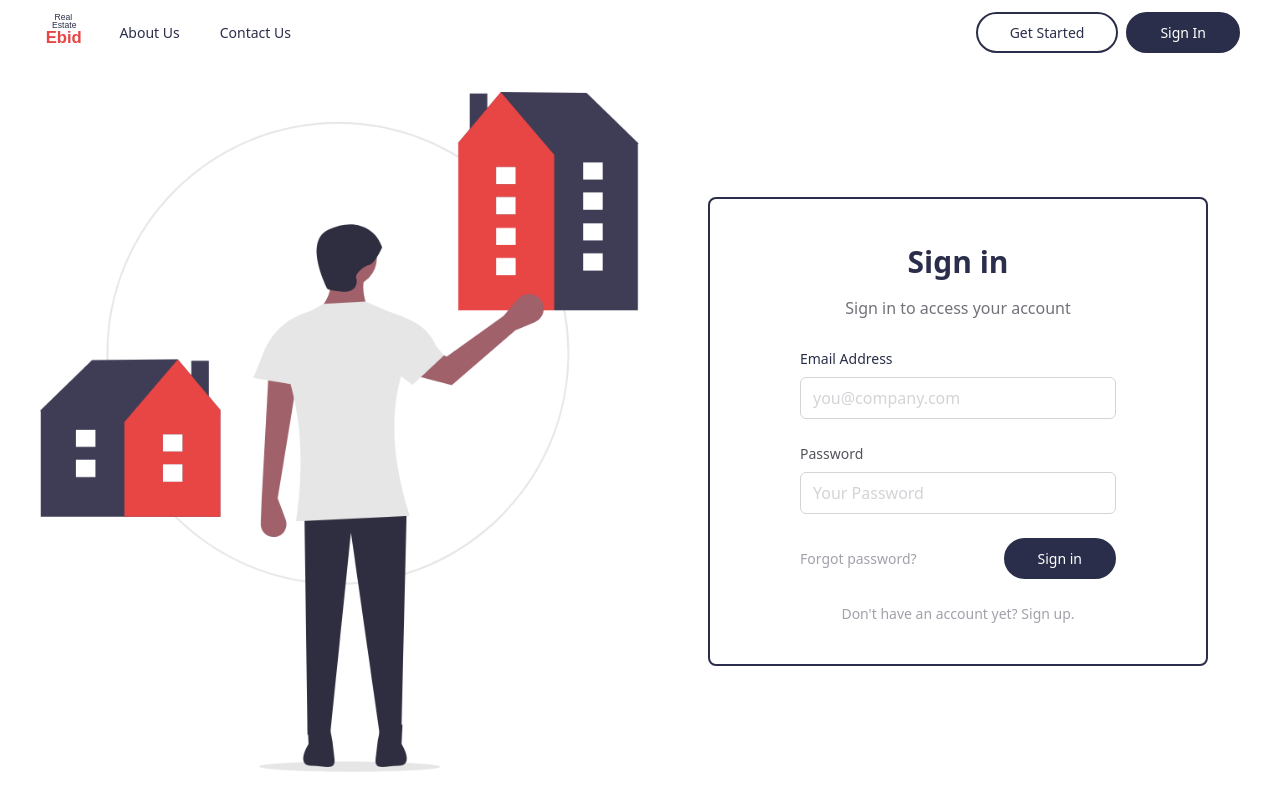
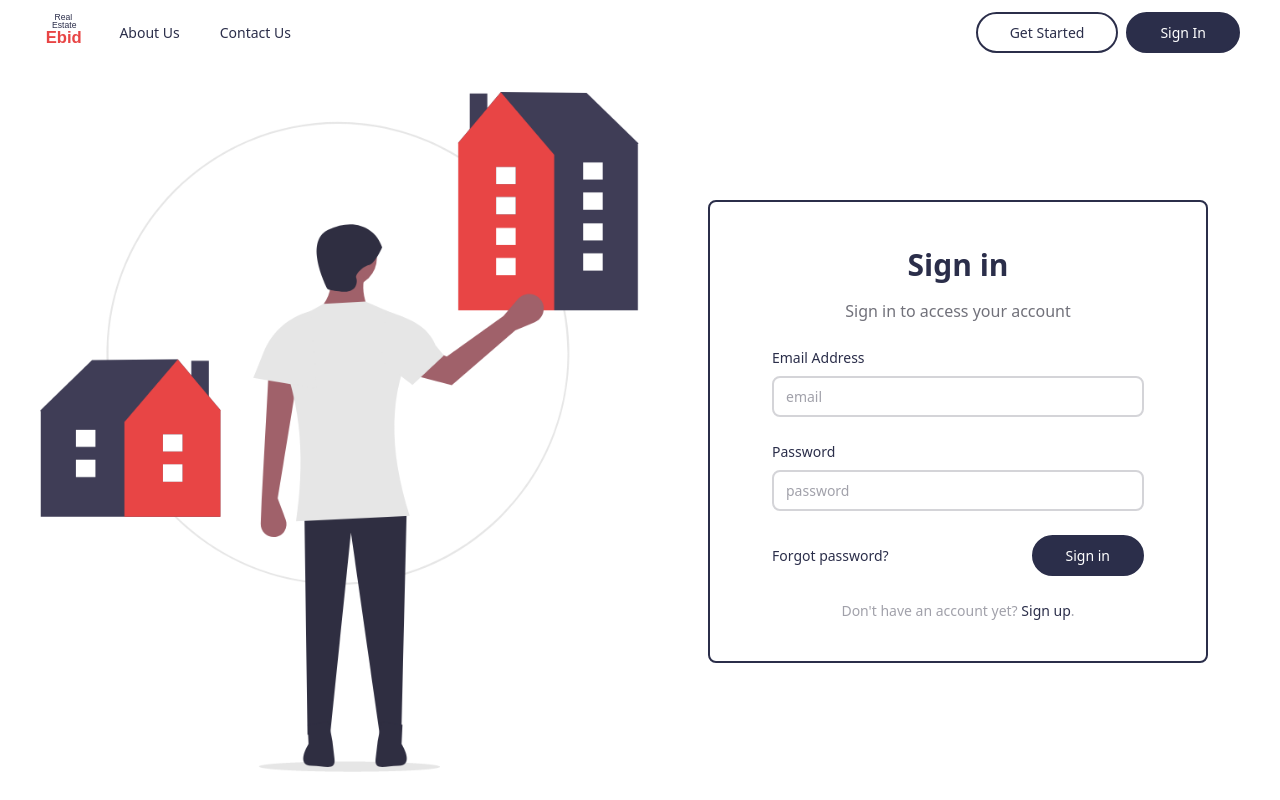
Before and after one commit to NidhalNouma/RealStateEbid, a React (Create React App) app in the folder reactapp/: page /sign-in in a window 1280 px wide. Built offline with nearby package versions, Linux system fonts and the light colour scheme.

Commit message:
adding sign up UI

```diff
--- a/reactapp/src/Components/AdHome.js
+++ b/reactapp/src/Components/AdHome.js
@@ -1,11 +1,17 @@
 import React from "react";
 
-function AdHome() {
+export const AdHome = () => {
   return (
     <div className="bg-SColor h-56 w-48 mb-6 flex items-center justify-center">
       <h1 className="font-bold text-lg">AD</h1>
     </div>
   );
-}
+};
 
-export default AdHome;
+export const AdHomeMob = () => {
+  return (
+    <div className="bg-SColor h-full w-full mb-6 flex items-center justify-center">
+      <h1 className="font-bold text-lg">AD</h1>
+    </div>
+  );
+};
--- a/reactapp/src/Components/SearchBox.js
+++ b/reactapp/src/Components/SearchBox.js
@@ -29,7 +29,7 @@ function SearchBox({ close }) {
             <XIcon
               className={
                 "block h-7 w-7 cursor-pointer hover:text-PColor " +
-                (search.length == 0 ? "text-PColor" : "text-gray-300")
+                (search.length === 0 ? "text-PColor" : "text-gray-300")
               }
               aria-hidden="true"
             />
--- a/reactapp/src/Components/SignInForm.js
+++ b/reactapp/src/Components/SignInForm.js
@@ -1,69 +1,40 @@
 import React from "react";
 import { PButton } from "../Dcomponents/Button";
+import { InputLabel } from "../Dcomponents/Input";
+import { TextLink } from "../Dcomponents/Links";
+import routes from "../Constant/routes";
 
 function SignInForm() {
   return (
     <div class="flex items-center bg-white w-11/12 md:w-9/12">
       <div class="container mx-auto">
         <div class="w-full mx-auto my-10">
-          <div class="text-center">
+          <div class="text-center mb-6">
             <h1 class="my-3 text-3xl font-semibold text-PColor">Sign in</h1>
             <p class="text-gray-500 dark:text-gray-400">
               Sign in to access your account
             </p>
           </div>
-          <div class="m-7">
-            <form action="">
-              <div class="mb-6">
-                <label for="email" class="block mb-2 text-sm text-PColor">
-                  Email Address
-                </label>
-                <input
+          <InputLabel
+            label="Email Address"
             type="email"
-                  name="email"
-                  id="email"
-                  placeholder="you@company.com"
-                  class="w-full px-3 py-2 placeholder-gray-300 border border-gray-300 rounded-md focus:outline-none focus:ring focus:ring-indigo-100 focus:border-indigo-300 dark:bg-gray-700 dark:text-white dark:placeholder-gray-500 dark:border-gray-600 dark:focus:ring-gray-900 dark:focus:border-gray-500"
+            placeholder="email"
+            className="mb-6"
           />
-              </div>
-              <div class="mb-6">
-                <div class="flex justify-between mb-2">
-                  <label
-                    for="password"
-                    class="text-sm text-gray-600 dark:text-gray-400"
-                  >
-                    Password
-                  </label>
-                </div>
-                <input
+          <InputLabel
+            label="Password"
             type="password"
-                  name="password"
-                  id="password"
-                  placeholder="Your Password"
-                  class="w-full px-3 py-2 placeholder-gray-300 border border-gray-300 rounded-md focus:outline-none focus:ring focus:ring-indigo-100 focus:border-indigo-300 dark:bg-gray-700 dark:text-white dark:placeholder-gray-500 dark:border-gray-600 dark:focus:ring-gray-900 dark:focus:border-gray-500"
+            placeholder="password"
+            className="mb-6"
           />
-              </div>
           <div class="mb-6 flex items-center justify-between">
-                <a
-                  href="#!"
-                  class="text-sm text-gray-400 focus:outline-none focus:text-indigo-500 hover:text-indigo-500 dark:hover:text-indigo-300"
-                >
-                  Forgot password?
-                </a>
+            <TextLink>Forgot password?</TextLink>
             <PButton>Sign in</PButton>
           </div>
           <p class="text-sm text-center text-gray-400">
             Don&#x27;t have an account yet?{" "}
-                <a
-                  href="#!"
-                  class="text-indigo-400 focus:outline-none focus:underline focus:text-indigo-500 dark:focus:border-indigo-800"
-                >
-                  Sign up
-                </a>
-                .
+            <TextLink to={routes.getStarted}>Sign up</TextLink>.
           </p>
-            </form>
-          </div>
         </div>
       </div>
     </div>
--- /dev/null
+++ b/reactapp/src/Components/SignUpForm.js
@@ -0,0 +1,91 @@
+import React from "react";
+import { PButton } from "../Dcomponents/Button";
+import { InputLabel, InputFile, Checkbox } from "../Dcomponents/Input";
+import { TextLink } from "../Dcomponents/Links";
+import routes from "../Constant/routes";
+
+function SignInForm() {
+  return (
+    <div class="flex items-center bg-white w-11/12 md:w-9/12">
+      <div class="container mx-auto">
+        <div class="w-full mx-auto my-10">
+          <div class="text-center">
+            <h1 class="my-3 text-3xl font-semibold text-PColor">Sign up</h1>
+            <p class="text-gray-500 dark:text-gray-400">
+              Sign up to get an account
+            </p>
+          </div>
+          <div class="m-7">
+            <InputLabel
+              label="User name"
+              type="text"
+              placeholder="user name"
+              className="mb-4"
+            />
+            <InputLabel
+              label="First name"
+              type="text"
+              placeholder="first name"
+              className="mb-4"
+            />
+            <InputLabel
+              label="Last name"
+              type="text"
+              placeholder="last name"
+              className="mb-4"
+            />
+            <InputLabel
+              label="Email Address"
+              type="email"
+              placeholder="email"
+              className="mb-4"
+            />
+            <InputLabel
+              label="Password"
+              type="password"
+              placeholder="password"
+              className="mb-4"
+            />
+            <InputLabel
+              label="Confirm password"
+              type="password"
+              placeholder="confirm password"
+              className="mb-4"
+            />
+            <InputLabel
+              label="Realtor email"
+              type="email"
+              placeholder="realtor email"
+              className="mb-4"
+            />
+            <InputLabel
+              label="Broker email"
+              type="email"
+              placeholder="broker email"
+              className="mb-4"
+            />
+            <InputFile
+              className="mb-4"
+              label="Preapproved letter"
+              text="Select a file"
+            />
+            <div className="mb-4 flex justify-between items-start flex-col">
+              <TextLink className="mb-1">Terms and condition</TextLink>
+              <TextLink>Privacy Policy</TextLink>
+            </div>
+            <Checkbox className="mb-4" text="I agree" />
+            <div class="mb-6 flex items-center justify-center">
+              <PButton>Sign up</PButton>
+            </div>
+            <p class="text-sm text-center text-gray-400">
+              You have an account?{" "}
+              <TextLink to={routes.signIn}>Sign in</TextLink>.
+            </p>
+          </div>
+        </div>
+      </div>
+    </div>
+  );
+}
+
+export default SignInForm;
--- a/reactapp/src/Dcomponents/Input.js
+++ b/reactapp/src/Dcomponents/Input.js
@@ -29,3 +29,63 @@ export const NInput = ({ value, placeholder, className, onChange }) => {
     />
   );
 };
+
+export const InputLabel = ({
+  label,
+  type,
+  value,
+  placeholder,
+  className,
+  onChange,
+}) => {
+  const Class =
+    className +
+    " w-full px-3 py-2 rounded-lg text-sm font-medium text-black bg-white outline-none border-2 border-gray-300 focus:border-PColor transition-all";
+  return (
+    <div>
+      <label className="block mb-2 text-sm text-PColor">{label}</label>
+      <input
+        type={type}
+        className={Class}
+        value={value}
+        placeholder={placeholder}
+        onChange={onChange}
+      />
+    </div>
+  );
+};
+
+export const InputFile = ({ label, value, text, className, onChange }) => {
+  return (
+    <div className={className}>
+      <label className="block mb-2 text-sm text-PColor">{label}</label>
+      <label className="w-full flex flex-col items-center px-2 py-4 bg-white text-gray-400 rounded-lg shadow-md tracking-wide border cursor-pointer hover:bg-white hover:text-PColor">
+        <svg
+          className="w-8 h-8"
+          fill="currentColor"
+          xmlns="http://www.w3.org/2000/svg"
+          viewBox="0 0 20 20"
+        >
+          <path d="M16.88 9.1A4 4 0 0 1 16 17H5a5 5 0 0 1-1-9.9V7a3 3 0 0 1 4.52-2.59A4.98 4.98 0 0 1 17 8c0 .38-.04.74-.12 1.1zM11 11h3l-4-4-4 4h3v3h2v-3z" />
+        </svg>
+        <span className="mt-2 text-base leading-normal">{text}</span>
+        <input type="file" className="hidden" />
+      </label>
+    </div>
+  );
+};
+
+export const Checkbox = ({ text, className, checked }) => {
+  return (
+    <div className={className}>
+      <label className="inline-flex items-center cursor-pointer">
+        <input
+          type="checkbox"
+          className="h-5 w-5 text-PColor cursor-pointer outline-none rounded-md"
+          checked={checked}
+        />
+        <span className="ml-2 font-bold text-PColor">{text}</span>
+      </label>
+    </div>
+  );
+};
--- a/reactapp/src/Dcomponents/Links.js
+++ b/reactapp/src/Dcomponents/Links.js
@@ -44,3 +44,14 @@ export const TLink = ({ children, className, to, onClick }) => {
     </Link>
   );
 };
+
+export const TextLink = ({ children, className, to, onClick }) => {
+  const Class =
+    className +
+    " text-sm font-medium text-PColor focus:outline-none hover:text-TColor transition-all";
+  return (
+    <Link className={Class} onClick={onClick} to={to}>
+      {children}
+    </Link>
+  );
+};
--- a/reactapp/src/Hooks/Product.js
+++ b/reactapp/src/Hooks/Product.js
@@ -1,8 +1,8 @@
 import { useState, useEffect } from "react";
 import axios from "axios";
 
-const URL = "https://api-demo.mlsgrid.com/v2/Property";
-const URL1 =
+// const URL = "https://api-demo.mlsgrid.com/v2/Property";
+const URL =
   "https://api-demo.mlsgrid.com/v2/Property?$filter=OriginatingSystemName%20eq%20%27actris%27%20and%20StandardStatus+eq+Enums.StandardStatus%27Active%27&$expand=Media,PropertyRooms,PropertyUnitTypes";
 const TOKEN = "Bearer 41a797c94788d67990a87056dba42aacd54ca19b";
 
@@ -11,7 +11,7 @@ export const GetAll = function () {
 
   const get = async () => {
     try {
-      const req = await axios.get(URL1, {
+      const req = await axios.get(URL, {
         headers: { Authorization: TOKEN },
         //   params: {
         //     $filter:
--- a/reactapp/src/Views/SignIn.js
+++ b/reactapp/src/Views/SignIn.js
@@ -11,6 +11,7 @@ function SignIn() {
       <div className="block lg:flex items-center justify-between lg:mt-auto my-auto">
         <img
           src={SignIn_img}
+          alt="Img"
           className="max-h-35/4h max-w-1/2 hidden lg:block"
         />
         <div className="lg:w-5/12 m-8 flex items-center justify-center border-PColor border-2 rounded-lg">
```
Also changed, not shown: reactapp/src/Views/GetStarted.js (+7 -3 lines), reactapp/src/Views/Home.js (+11 -3 lines), reactapp/src/index.css (line endings or trailing spaces), 15 other files (tests, documents, lock files or other folders). Lines whose indentation alone changed are shown as unchanged.
